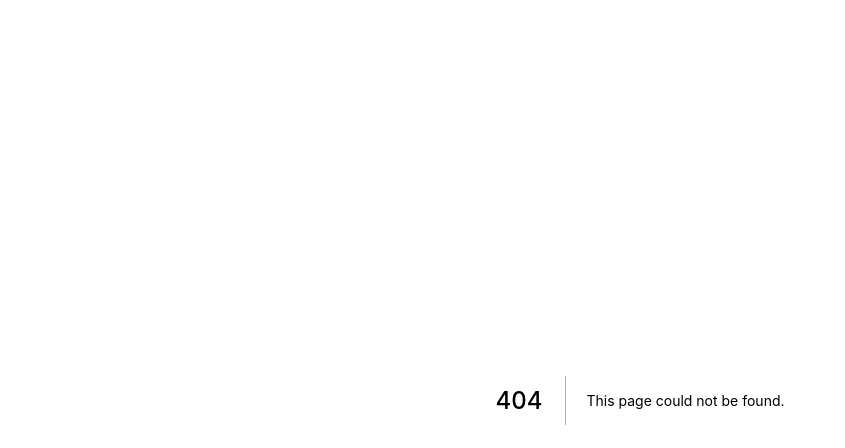
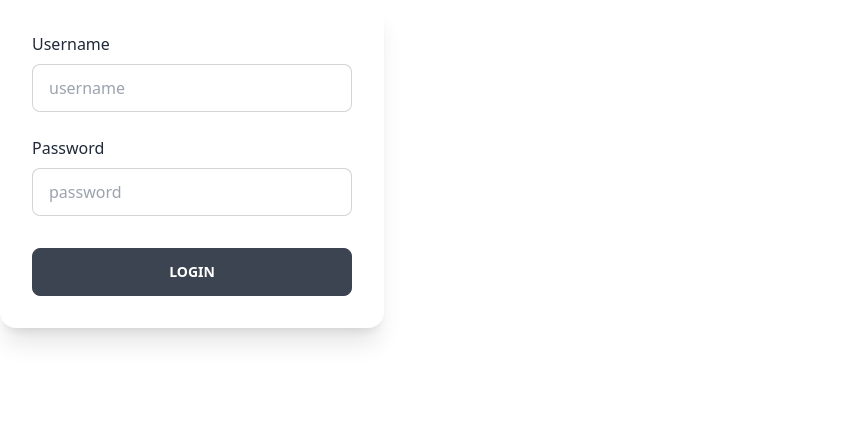
Before and after one commit to DefectingCat/rua-gist, a Next.js app: page /sign-in in a window 1280 px wide. Before the commit this address had no page. Shown: the top 448 px of the page, without its empty margins (0-845 px from the left). Built offline with nearby package versions, Linux system fonts and the light colour scheme.

Commit message:
Add login page

```diff
--- a/assets/i18n/data.json
+++ b/assets/i18n/data.json
@@ -1,12 +1,30 @@
 {
   "en-US": {
     "translation": {
-      "Hello": "Hello"
+      "Hello": "Hello",
+      "username": "username",
+      "Username": "Username",
+      "password": "password",
+      "Password": "Password",
+      "login": "login",
+      "sign in": "sign in",
+      "sign up": "sign up",
+      "Sign In": "Sign In",
+      "Sign Up": "Sign Up"
     }
   },
   "zh-CN": {
     "translation": {
-      "Hello": "你好"
+      "Hello": "你好",
+      "username": "用户名",
+      "Username": "用户名",
+      "password": "密码",
+      "Password": "密码",
+      "login": "登录",
+      "sign in": "登录",
+      "sign up": "注册",
+      "Sign In": "登录",
+      "Sign Up": "注册"
     }
   }
 }
--- a/components/HeadBar.tsx
+++ b/components/HeadBar.tsx
@@ -4,6 +4,7 @@ import dynamic from 'next/dynamic';
 const DarkModeBtn = dynamic(() => import('components/DarkModeBtn'));
 const LanguageChanger = dynamic(() => import('components/LanguageChanger'));
 const LoginButton = dynamic(() => import('components/login/LoginButton'));
+const SignInButton = dynamic(() => import('components/login/SignInButton'));
 
 const menus = [];
 
@@ -18,7 +19,7 @@ const HeadBar = () => {
         <div>
           <DarkModeBtn />
           <LanguageChanger />
-          <LoginButton />
+          {logined ? <LoginButton /> : <SignInButton />}
         </div>
       </div>
     </>
--- /dev/null
+++ b/components/login/SignInButton.tsx
@@ -0,0 +1,38 @@
+import Image from 'next/image';
+import defaultAvatar from 'assets/images/login/user-avatar.svg';
+import Link from 'next/link';
+import useTranslation from 'lib/hooks/useTranslation';
+
+const SignInButton = () => {
+  const { t } = useTranslation();
+
+  return (
+    <>
+      <div className="dropdown dropdown-end">
+        <label tabIndex={0} className="btn btn-ghost btn-circle avatar">
+          <div className="rounded-full w-7">
+            <Image src={defaultAvatar} alt="avatar" />
+          </div>
+        </label>
+
+        <ul
+          tabIndex={0}
+          className="p-2 mt-3 shadow menu menu-compact dropdown-content bg-base-100 rounded-box w-52"
+        >
+          <li>
+            <Link href={'/sign-in'}>
+              <a>{t('Sign In')}</a>
+            </Link>
+          </li>
+          <li>
+            <Link href={'/sign-up'}>
+              <a>{t('Sign Up')}</a>
+            </Link>
+          </li>
+        </ul>
+      </div>
+    </>
+  );
+};
+
+export default SignInButton;
--- /dev/null
+++ b/pages/sign-in.tsx
@@ -0,0 +1,48 @@
+import classNames from 'classnames';
+import useTranslation from 'lib/hooks/useTranslation';
+
+const SignIn = () => {
+  const { t } = useTranslation();
+
+  return (
+    <>
+      <div className="p-8 shadow-xl w-96 bg-base-100 card">
+        <form action="">
+          <div>
+            <label htmlFor="username">{t('Username')}</label>
+            <input
+              id="username"
+              type="text"
+              placeholder={t('username')}
+              className={classNames(
+                'w-full transition-all outline-none',
+                'input-bordered input',
+                'mt-2'
+              )}
+            />
+          </div>
+
+          <div className="pt-6">
+            <label htmlFor="passwrod">{t('Password')}</label>
+            <input
+              id="passwrod"
+              type="text"
+              placeholder={t('password')}
+              className={classNames(
+                'w-full transition-all outline-none',
+                'input-bordered input',
+                'mt-2'
+              )}
+            />
+          </div>
+
+          <div className="mt-8">
+            <button className="w-full btn">{t('login')}</button>
+          </div>
+        </form>
+      </div>
+    </>
+  );
+};
+
+export default SignIn;
```
